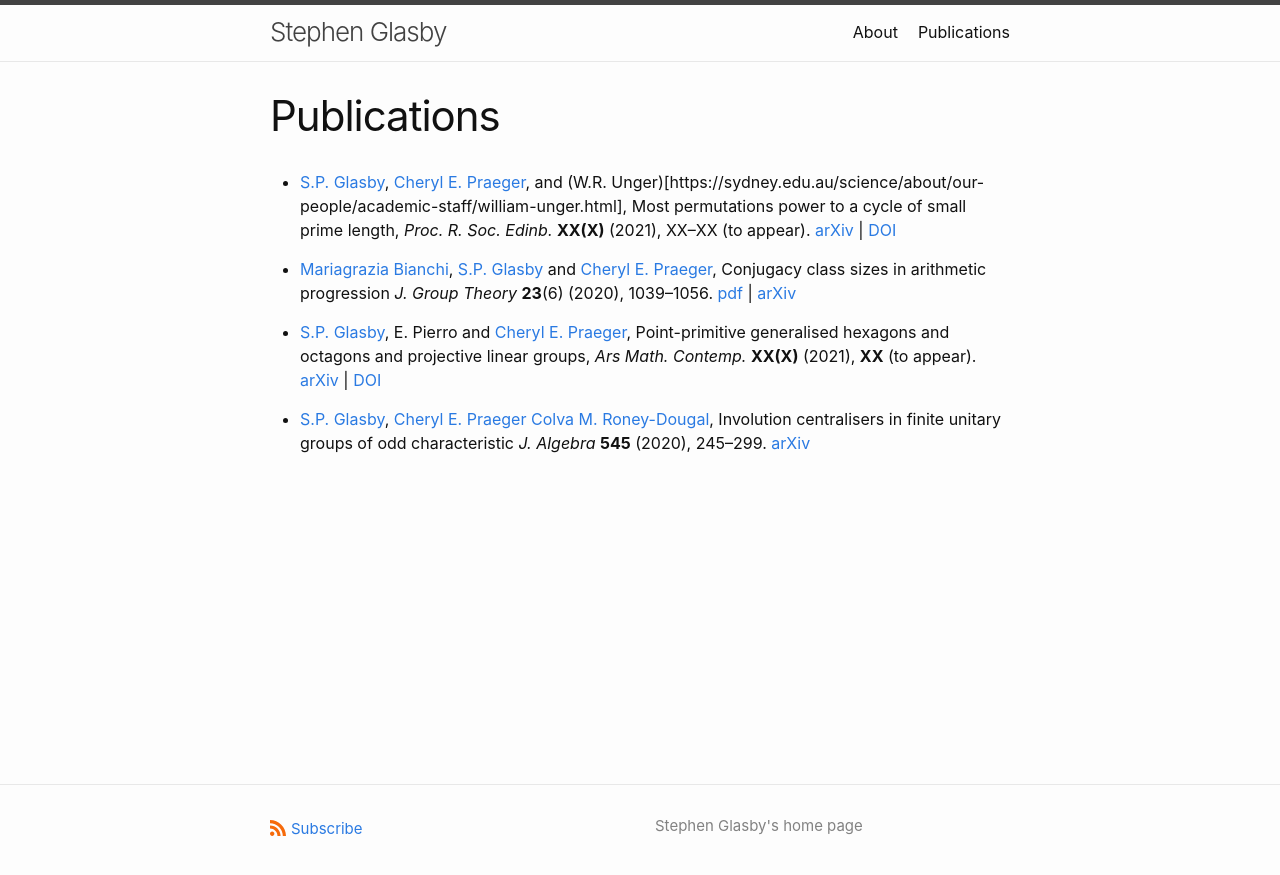
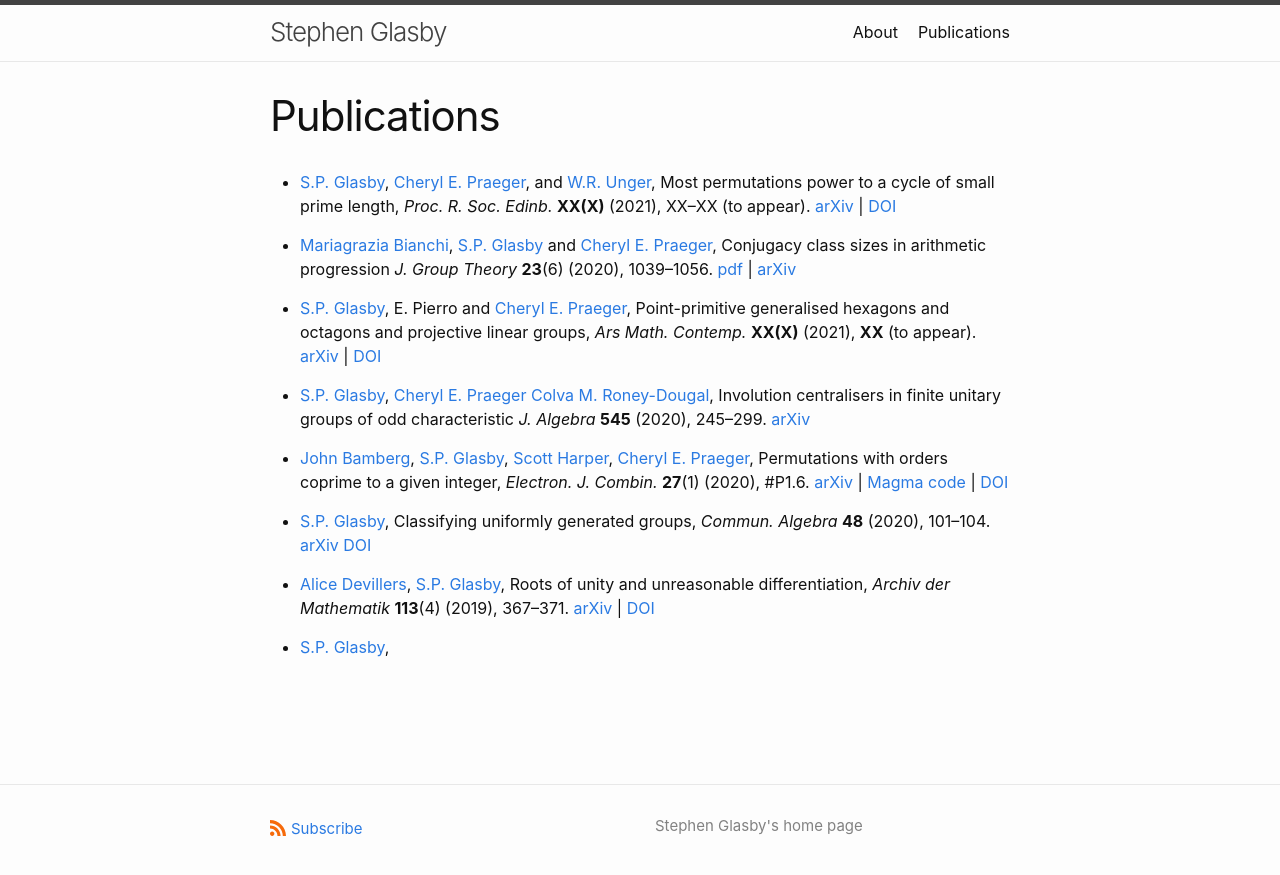
Before and after one commit to StephenGlasby/StephenGlasby.github.io, a Jekyll site: the page built from publications.md, in a window 1280 px wide. Shown: the top 875 px of the page. Built offline with Jekyll 4.4.1, drawn with Linux system fonts in a browser that asks for light colours.

Commit message:
more pubs

```diff
--- a/publications.md
+++ b/publications.md
@@ -7,7 +7,7 @@ permalink: /publications/
 - [S.P. Glasby](https://staffhome.ecm.uwa.edu.au/~00059629/),
 [Cheryl E. Praeger](https://www.uwa.edu.au/people/cheryl.praeger),
 and
-(W.R. Unger)[https://sydney.edu.au/science/about/our-people/academic-staff/william-unger.html],
+[W.R. Unger](https://sydney.edu.au/science/about/our-people/academic-staff/william-unger.html),
 Most permutations power to a cycle of small prime length,
 *Proc. R. Soc. Edinb.* **XX(X)** (2021), XX--XX (to appear).
 [arXiv](https://arxiv.org/abs/1911.12613) |
@@ -35,3 +35,28 @@ linear groups,
 Involution centralisers in finite unitary groups of odd characteristic
 *J. Algebra* **545** (2020), 245--299.
 [arXiv](https://arxiv.org/abs/1812.01362)
+
++ [John Bamberg](http://www.maths.uwa.edu.au/~bamberg),
+[S.P. Glasby](https://staffhome.ecm.uwa.edu.au/~00059629/),
+[Scott Harper](https://seis.bristol.ac.uk/~sh15083/),
+[Cheryl E. Praeger](https://www.uwa.edu.au/people/cheryl.praeger),
+Permutations with orders coprime to a given integer,
+*Electron. J. Combin.* **27**(1) (2020), #P1.6.
+[arXiv](https://arxiv.org/abs/1807.10450) |
+[Magma code](DataSPG.mag) |
+[DOI](https://doi.org/10.37236/8678)
+
++ [S.P. Glasby](https://staffhome.ecm.uwa.edu.au/~00059629/),
+Classifying uniformly generated groups,
+*Commun. Algebra* **48** (2020), 101--104.
+[arXiv](https://arxiv.org/abs/1901.06480)
+[DOI](https://doi.org/10.1080/00927872.2019.1632333)
+
++ [Alice Devillers](https://research-repository.uwa.edu.au/en/persons/alice-devillers),
+[S.P. Glasby](https://staffhome.ecm.uwa.edu.au/~00059629/),
+Roots of unity and unreasonable differentiation,
+*Archiv der Mathematik* **113**(4) (2019), 367--371.
+[arXiv](https://arxiv.org/abs/1901.06157) |
+[DOI](https://doi.org/10.1007/s00013-019-01342-5)
+
++ [S.P. Glasby](https://staffhome.ecm.uwa.edu.au/~00059629/),
```
